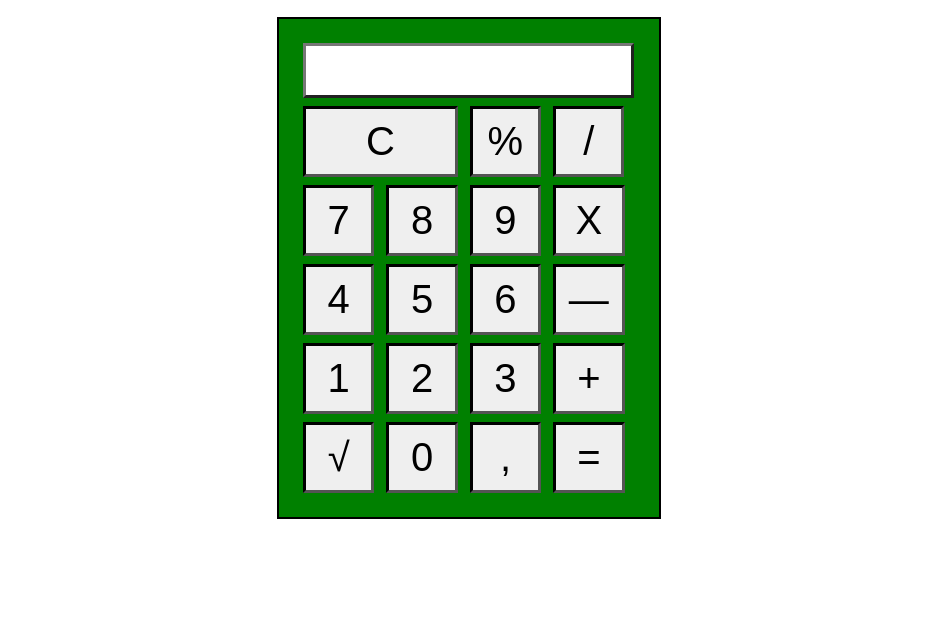
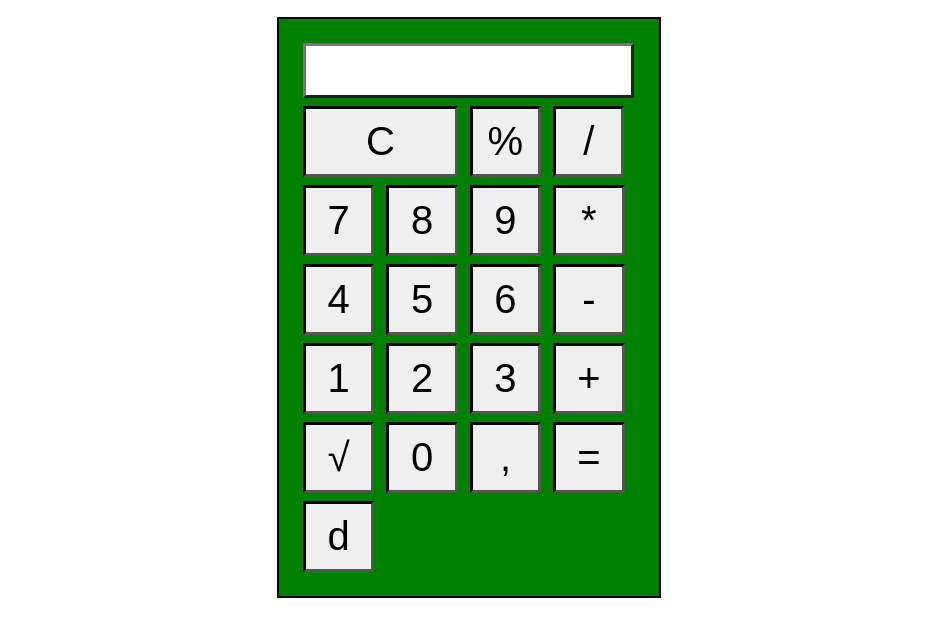
Before and after one commit to buriti8/Calculadora_CUA, a plain HTML site: page index.html in a window 1280 px wide. Shown: the part 103-740 px from the top of the page, without its empty margins (171-1110 px from the left). Drawn offline with Linux system fonts and the light colour scheme.

Commit message:
Calculadora HTML

```diff
--- a/css.css
+++ b/css.css
@@ -1,7 +1,7 @@
 form{
 	width: 100%;
 	max-width: 340px;
-	text-align: left;
+
 	border: solid 2px;
 	padding: 20px;
 	margin: auto;
@@ -24,7 +24,7 @@ input[type=reset]{
 	border-style: inset;
 }
 
-input[type=button]{
+button[type=button]{
 	text-align: center;
 	width: 21%;
 	font-size: 40px;
--- a/index.html
+++ b/index.html
@@ -2,39 +2,47 @@
 <html>
 <head>
 	<meta charset="utf-8">
-	<meta name="viewport" content="width=device-width, initial-scale=1.0">
+	<meta name="viewport" content="width=device-width, initial-scale=1.0"  >
 	<title>Calculadora</title>
 	<link rel="stylesheet" href="css.css">
+	<script type="text/javascript">
+		function clickBoton(numero){
+			document.getElementById("cajon").value += numero;
+		}
+	</script>
 </head>
 <body>
 	<h1>Calculadora Manuel Buritica</h1>
 	<form name="calculadora">
-		<input type="text" name="valor" value="" readonly="">
+		<div>
+			<input type="text" name="valor" value="" readonly="" id="cajon">
 			<br>
 			<input type="reset" value="C">
-		<input type="button" value="%" onclick="document.calculadora.valor.value+='/100'">
-		<input type="button" value="/" onclick="document.calculadora.valor.value+=/">
+			<button type="button" onclick="clickBoton('/100')">%</button>
+			<button type="button" onclick="clickBoton('/')">/</button>
 			<br>
-		<input type="button" value="7" onclick="document.calculadora.valor.value+=7">
-		<input type="button" value="8" onclick="document.calculadora.valor.value+=8">
-		<input type="button" value="9" onclick="document.calculadora.valor.value+=9">
-		<input type="button" value="X" onclick="document.calculadora.valor.value+='*'">
+			<button type="button" onclick="clickBoton(7)">7</button>
+			<button type="button" onclick="clickBoton(8)">8</button>
+			<button type="button" onclick="clickBoton(9)">9</button>
+			<button type="button" onclick="clickBoton('*')">*</button>
 			<br>
-		<input type="button" value="4" onclick="document.calculadora.valor.value+=4">
-		<input type="button" value="5" onclick="document.calculadora.valor.value+=5">
-		<input type="button" value="6" onclick="document.calculadora.valor.value+=6">
-		<input type="button" value="—" onclick="document.calculadora.valor.value+='-'">
+			<button type="button" onclick="clickBoton(4)">4</button>
+			<button type="button" onclick="clickBoton(5)">5</button>
+			<button type="button" onclick="clickBoton(5)">6</button>
+			<button type="button" onclick="clickBoton('-')">-</button>
 			<br>
-		<input type="button" value="1" onclick="document.calculadora.valor.value+=1">
-		<input type="button" value="2" onclick="document.calculadora.valor.value+=2">
-		<input type="button" value="3" onclick="document.calculadora.valor.value+=3">
-		<input type="button" value="+" onclick="document.calculadora.valor.value+='+'">
+			<button type="button" onclick="clickBoton(1)">1</button>
+			<button type="button" onclick="clickBoton(2)">2</button>
+			<button type="button" onclick="clickBoton(3)">3</button>
+			<button type="button" onclick="clickBoton('+')">+</button>
 			<br>
-		<input type="button" value="√" onclick="document.calculadora.valor.value=Math.sqrt(document.calculadora.valor.value)">
-		<input type="button" value="0" onclick="document.calculadora.valor.value+=0">
-		<input type="button" value="," onclick="document.calculadora.valor.value+='.'">
-		<input type="button" value="=" onclick="document.calculadora.valor.value=eval(document.calculadora.valor.value)">
+			<button type="button" onclick="document.calculadora.valor.value=Math.sqrt(document.calculadora.valor.value)">√</button>
+			<button type="button" onclick="clickBoton(0)">0</button>
+			<button type="button" onclick="clickBoton('.')">,</button>
+			<button type="button" onclick="document.calculadora.valor.value=eval(document.calculadora.valor.value)">=</button>
+			<button type="button" onclick="document.calculadora.valor.value=document.calculadora.valor.value.substring(0,document.calculadora.valor.value.length-1)">d</button>
 			<br>
+		</div>
 	</form>
 </body>
 </html>
```
Lines whose indentation alone changed are shown as unchanged.
